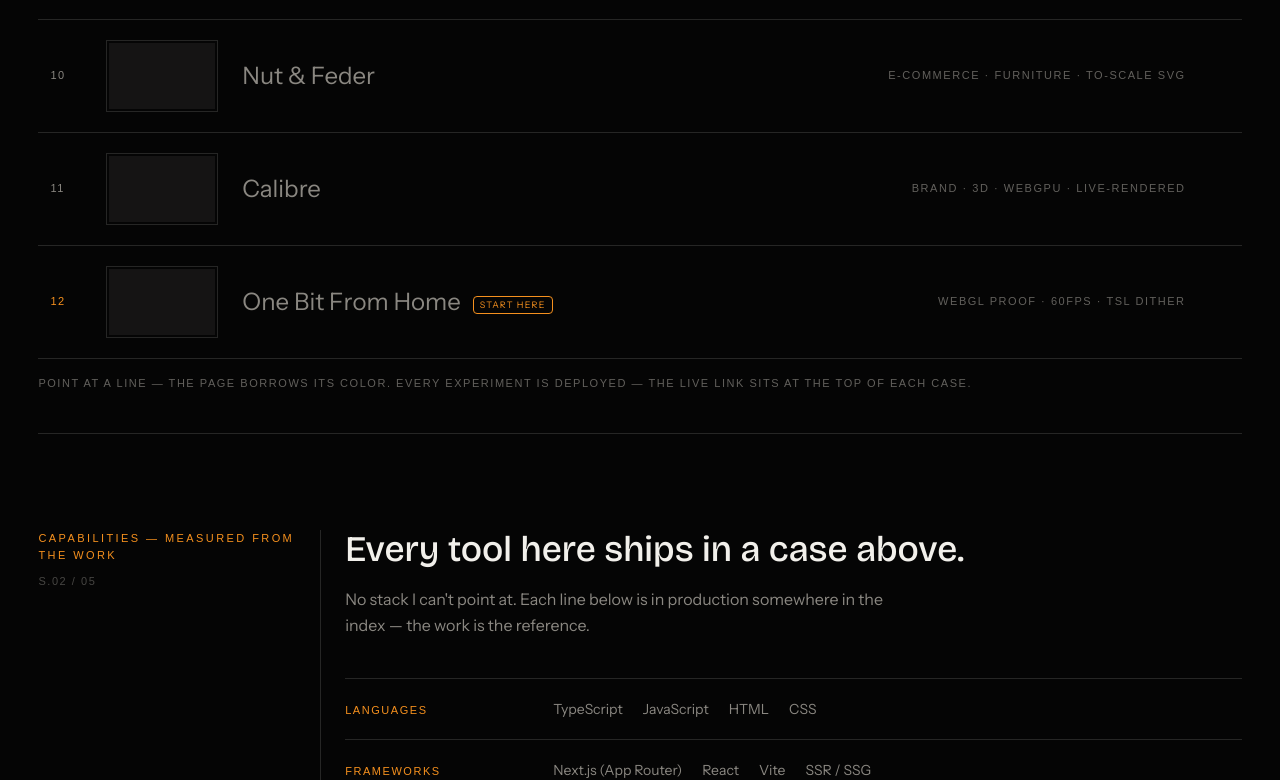
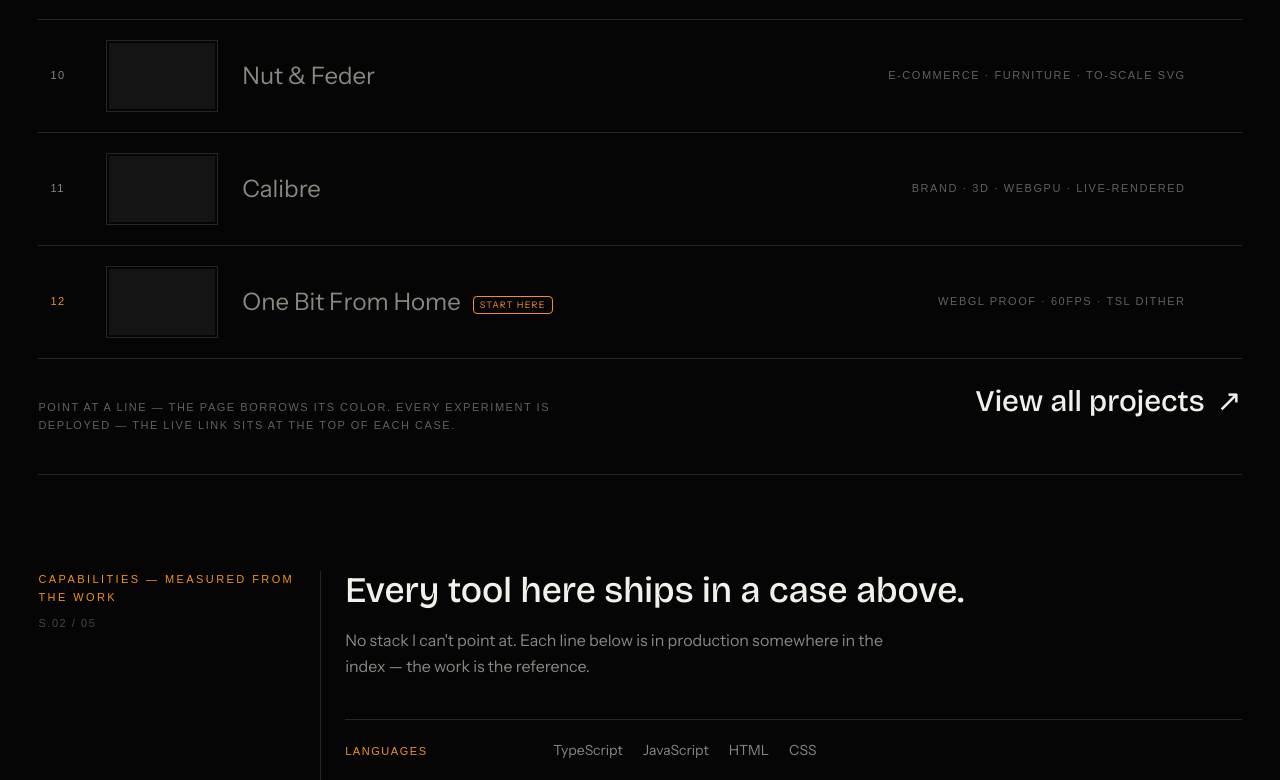
Before and after one commit to antonyvu-code/nullpunkt, a Next.js app: page / in a window 1280 px wide. Shown: the part 2020-2800 px from the top of the page. Built offline with nearby package versions, Linux system fonts and the light colour scheme; a web font is replaced by a local one.

Commit message:
Raise scope to mid-hero + add 'view all projects' link
- Move the oscilloscope baseline 0.72h -> 0.5h so it rides the big display title
  and clears the smaller manifesto/operator text below (more readable)
- Add a bilingual "View all projects / Alle Projekte ansehen" link to the index

```diff
--- a/app/page.tsx
+++ b/app/page.tsx
@@ -131,10 +131,24 @@
           <p className="hud text-muted/50">S.01 / 05 · SORTED BY ENTRY</p>
         </div>
         <ProjectIndex />
-        <p className="hud mt-4 text-muted/70">
-          POINT AT A LINE — THE PAGE BORROWS ITS COLOR. EVERY EXPERIMENT IS DEPLOYED — THE LIVE
-          LINK SITS AT THE TOP OF EACH CASE.
-        </p>
+        <div className="mt-6 flex flex-wrap items-baseline justify-between gap-4">
+          <p className="hud max-w-xl text-muted/70">
+            POINT AT A LINE — THE PAGE BORROWS ITS COLOR. EVERY EXPERIMENT IS DEPLOYED — THE LIVE
+            LINK SITS AT THE TOP OF EACH CASE.
+          </p>
+          <a
+            href="#field-notes"
+            className="accent-t group font-display inline-flex items-baseline gap-3 text-2xl font-medium text-ink no-underline hover:text-accent md:text-3xl"
+          >
+            <L en="View all projects" de="Alle Projekte ansehen" />
+            <span
+              aria-hidden="true"
+              className="inline-block transition-transform duration-300 group-hover:translate-x-1 motion-reduce:transition-none"
+            >
+              ↗
+            </span>
+          </a>
+        </div>
       </section>
 
       <section
--- a/components/Scope.tsx
+++ b/components/Scope.tsx
@@ -32,7 +32,9 @@
     let pointerX = 0;
     let probing = false;
 
-    const BASE = () => h * 0.72;
+    // Sits at mid-hero, riding the big display title (which tolerates the faint
+    // wave) so the smaller body text below stays clear and readable.
+    const BASE = () => h * 0.5;
 
     const size = () => {
       const rect = canvas.getBoundingClientRect();
```
